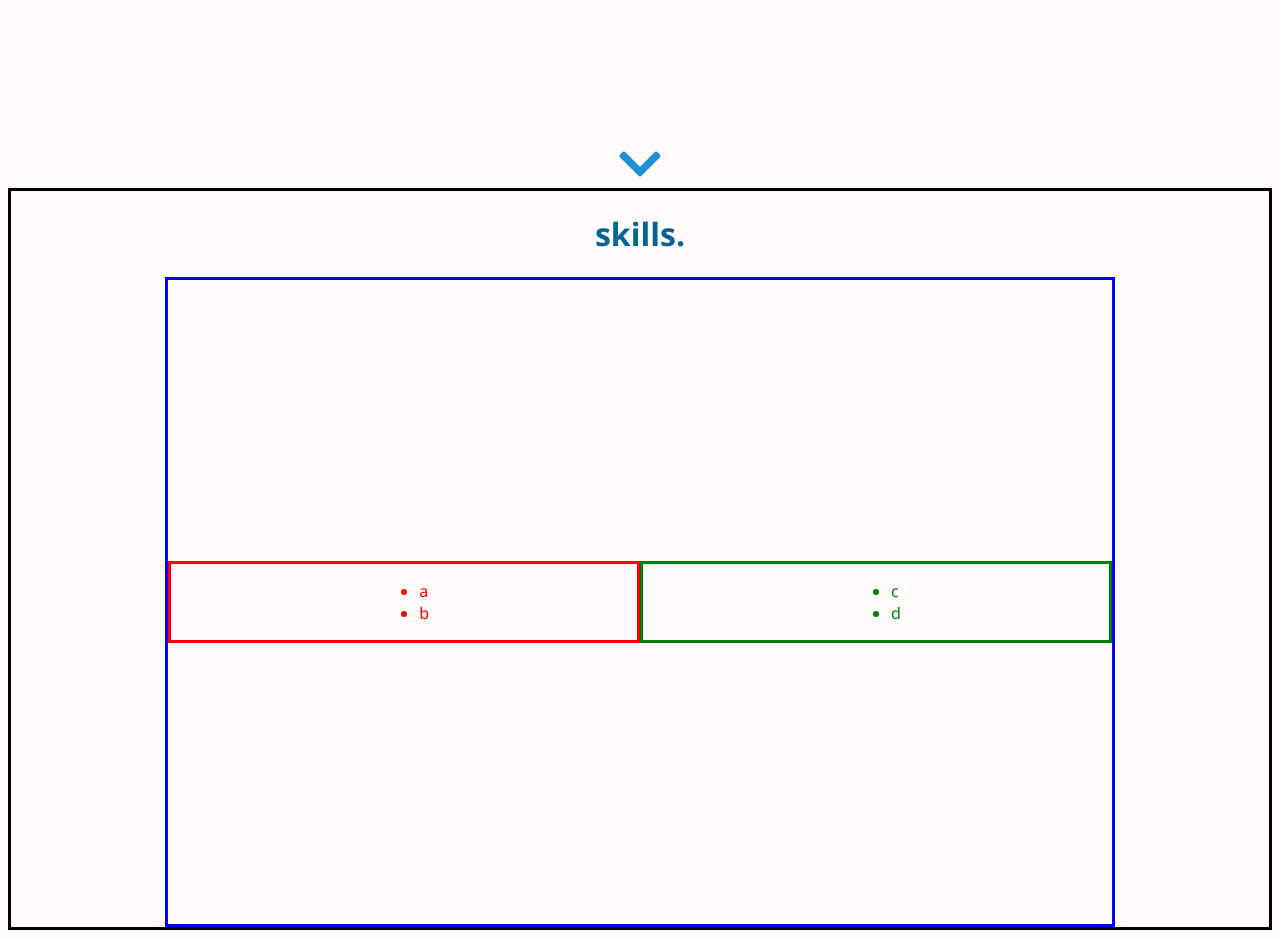
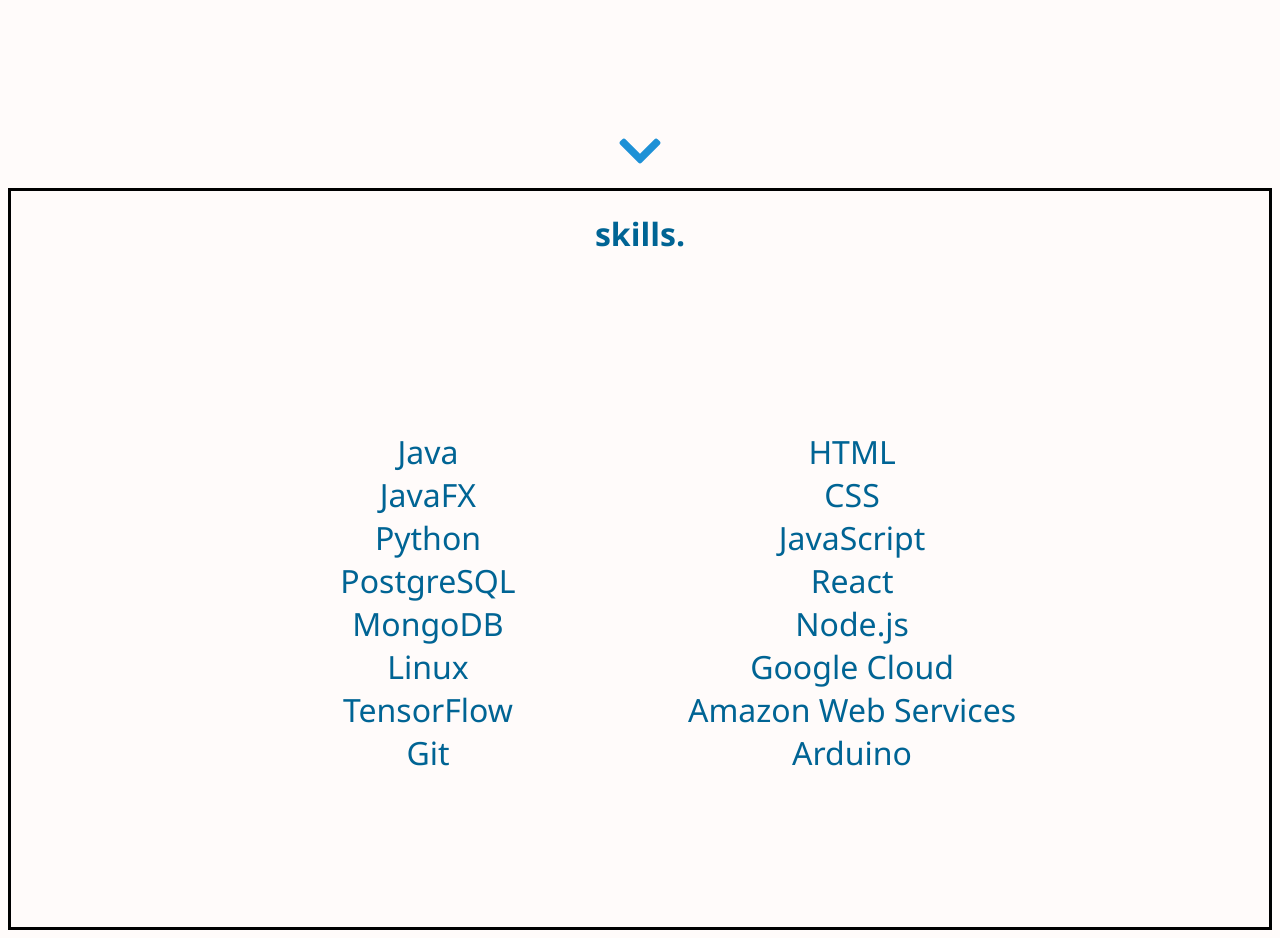
Before and after one commit to AlexCrosby/Portfolio-Website, a React (Create React App) app: page / in a window 1280 px wide. Shown: the part 620-1558 px from the top of the page. Built offline with nearby package versions, Linux system fonts and the light colour scheme.

Commit message:
Updated skills

```diff
--- a/src/components/Skills/Skills.css
+++ b/src/components/Skills/Skills.css
@@ -1,35 +1,41 @@
-.skills-container {border: solid black;
+.skills-container {
+    border: solid black;
     display: flex;
     flex-direction: column;
     height: 92vh;
     align-items: center;
 }
 
-.skills-items {
-    border: solid blue;
+.skills-items-body {
     display: flex;
     justify-content: center;
     align-items: center;
     height: 100%;
-    width:75%
+    width: 75%;
+    font-size: 2rem;
 }
 
-.skills-items-a {
-    color: red;
-    display: flex;
-    border: solid red;
-    width: 100%;
-    justify-content: center;
+.skill-items {
+    column-count: 2;
+    list-style-type: none;
+    text-align: center;
+    margin: 10px;
+    padding: 0;
 }
 
-.skills-items-b {
-    color: green;
-    border: solid green;
-    display: flex;
-    width: 100%;
-    justify-content: center;
+
+@media (max-width: 550px) {
+    .skill-items {
+        column-count: 1;
+    }
+    .skills-items-body {
+        font-size: 1.25rem;
+    }
 }
 
-@media (max-width: 510px) {
-    .skills-items {flex-direction: column}
+
+.skill {
+
+
+    padding: 0 2rem 0 2rem;
 }
--- a/src/components/Skills/Skills.js
+++ b/src/components/Skills/Skills.js
@@ -1,5 +1,23 @@
 import React from "react";
 import "./Skills.css"
+
+
+const skillItems = ['Java',
+    'JavaFX',
+    'Python',
+    'PostgreSQL',
+    'MongoDB',
+    'Linux',
+    'TensorFlow',
+    'Git',
+    'HTML',
+    'CSS',
+    'JavaScript',
+    'React',
+    'Node.js',
+    'Google Cloud',
+    'Amazon Web Services',
+    'Arduino']
 
 const Skills = () => {
 
@@ -7,21 +25,10 @@
             <h1>skills.</h1>
 
 
-            <div className={"skills-items"}>
-                <div className={"skills-items-a"}>
-                    <ul>
-                        <li>a</li>
-                        <li>b</li>
-                    </ul>
-                </div>
-                <div className={"skills-items-b"}>
-                    <ul>
-                        <li>c</li>
-                        <li>d</li>
-                    </ul>
-                </div>
-
-
+            <div className={"skills-items-body"}>
+                <ul className={"skill-items"}>
+                    {skillItems.map(item => (<li className={"skill"} key={item}>{item}</li>))}
+                </ul>
             </div>
         </div>
     )
--- a/src/components/Splash/Splash.css
+++ b/src/components/Splash/Splash.css
@@ -30,6 +30,7 @@
 
 .chevron-pulse {
     animation: pulse 2s linear infinite;
+    padding-bottom: 2vh;
 }
 
 
```
